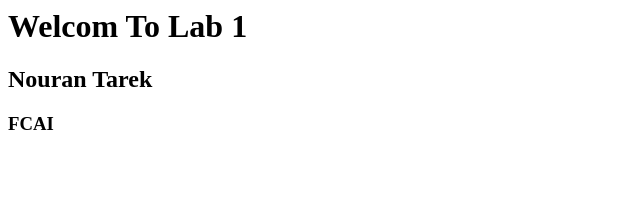
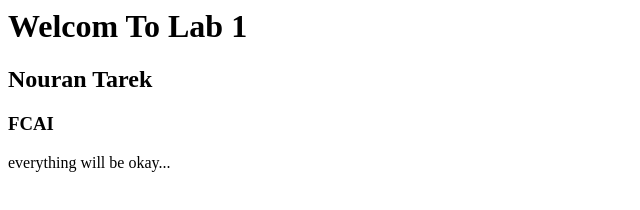
Before and after one commit to NooranTarek/version-control-pt1, a plain HTML site: page index.html in a window 1280 px wide. Shown: the whole page, without its empty margins (0-640 px from the left). Drawn offline with Linux system fonts and the light colour scheme.

Commit message:
added paragraph

```diff
--- a/index.html
+++ b/index.html
@@ -2,4 +2,5 @@
     <h1>Welcom To Lab 1</h1>
     <h2>Nouran Tarek</h2>
     <h3>FCAI</h3>
+    <p>everything will be okay...</p>
 </html>
```
